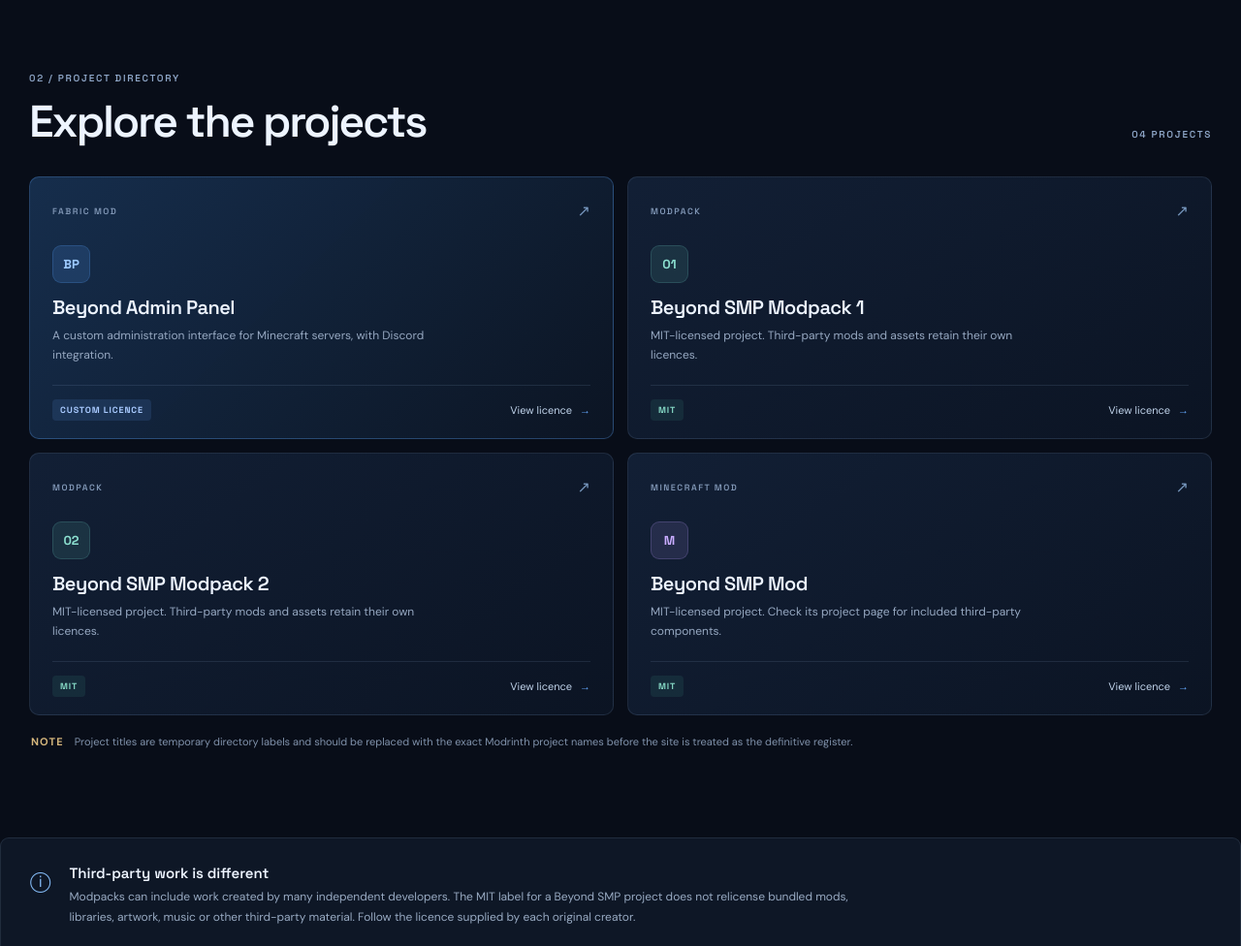
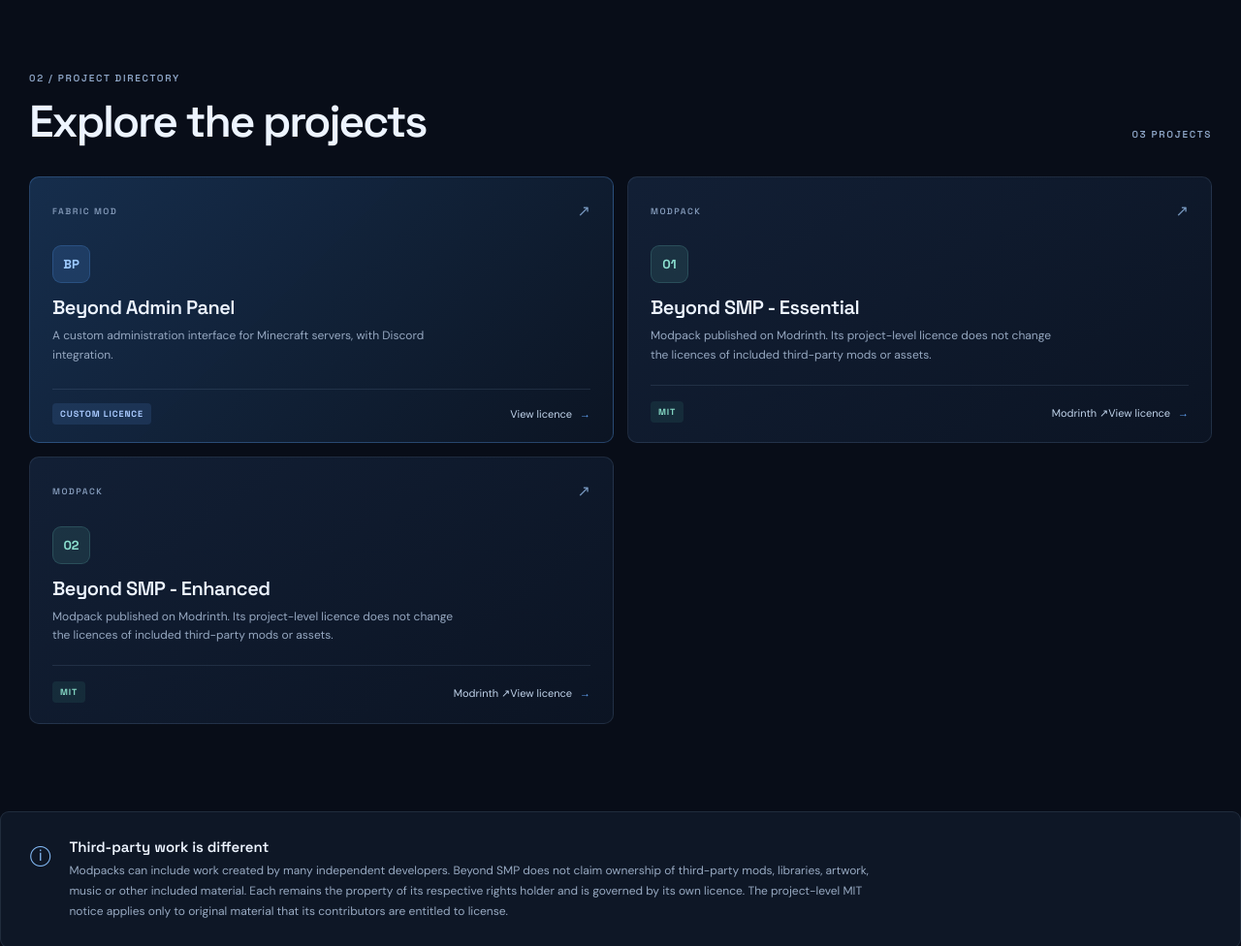
Before and after one commit to hmerr24-ui/Beyond-SMP-Licensing, a plain HTML site: page index.html in a window 1280 px wide. Shown: the part 1120-2096 px from the top of the page at 97% size. Drawn offline with Linux system fonts and the light colour scheme.

Commit message:
Update project directory and Modrinth links

```diff
--- a/index.html
+++ b/index.html
@@ -42,42 +42,16 @@
     </section>
 
     <section class="projects section" id="projects">
-      <div class="section-heading"><div><div class="section-kicker">02 / PROJECT DIRECTORY</div><h2>Explore the projects</h2></div><span class="section-count">04 PROJECTS</span></div>
+      <div class="section-heading"><div><div class="section-kicker">02 / PROJECT DIRECTORY</div><h2>Explore the projects</h2></div><span class="section-count">03 PROJECTS</span></div>
       <div class="project-grid">
-        <article class="project-card project-featured">
-          <div class="card-top"><span class="project-type">FABRIC MOD</span><span class="card-arrow">↗</span></div>
-          <div class="project-icon icon-panel">BP</div>
-          <h3>Beyond Admin Panel</h3>
-          <p>A custom administration interface for Minecraft servers, with Discord integration.</p>
-          <div class="card-bottom"><span class="license-pill custom-pill">CUSTOM LICENCE</span><a href="licenses/beyond-admin-panel.html">View licence <span>→</span></a></div>
-        </article>
-        <article class="project-card">
-          <div class="card-top"><span class="project-type">MODPACK</span><span class="card-arrow">↗</span></div>
-          <div class="project-icon icon-pack">01</div>
-          <h3>Beyond SMP Modpack 1</h3>
-          <p>MIT-licensed project. Third-party mods and assets retain their own licences.</p>
-          <div class="card-bottom"><span class="license-pill mit-pill">MIT</span><a href="licenses/mit.html">View licence <span>→</span></a></div>
-        </article>
-        <article class="project-card">
-          <div class="card-top"><span class="project-type">MODPACK</span><span class="card-arrow">↗</span></div>
-          <div class="project-icon icon-pack">02</div>
-          <h3>Beyond SMP Modpack 2</h3>
-          <p>MIT-licensed project. Third-party mods and assets retain their own licences.</p>
-          <div class="card-bottom"><span class="license-pill mit-pill">MIT</span><a href="licenses/mit.html">View licence <span>→</span></a></div>
-        </article>
-        <article class="project-card">
-          <div class="card-top"><span class="project-type">MINECRAFT MOD</span><span class="card-arrow">↗</span></div>
-          <div class="project-icon icon-mod">M</div>
-          <h3>Beyond SMP Mod</h3>
-          <p>MIT-licensed project. Check its project page for included third-party components.</p>
-          <div class="card-bottom"><span class="license-pill mit-pill">MIT</span><a href="licenses/mit.html">View licence <span>→</span></a></div>
-        </article>
+        <article class="project-card project-featured"><div class="card-top"><span class="project-type">FABRIC MOD</span><span class="card-arrow">↗</span></div><div class="project-icon icon-panel">BP</div><h3>Beyond Admin Panel</h3><p>A custom administration interface for Minecraft servers, with Discord integration.</p><div class="card-bottom"><span class="license-pill custom-pill">CUSTOM LICENCE</span><a href="licenses/beyond-admin-panel.html">View licence <span>→</span></a></div></article>
+        <article class="project-card"><div class="card-top"><span class="project-type">MODPACK</span><span class="card-arrow">↗</span></div><div class="project-icon icon-pack">01</div><h3>Beyond SMP - Essential</h3><p>Modpack published on Modrinth. Its project-level licence does not change the licences of included third-party mods or assets.</p><div class="card-bottom"><span class="license-pill mit-pill">MIT</span><span class="card-links"><a href="https://modrinth.com/project/3cPMEFls" target="_blank" rel="noopener noreferrer">Modrinth ↗</a><a href="licenses/mit.html">View licence <span>→</span></a></span></div></article>
+        <article class="project-card"><div class="card-top"><span class="project-type">MODPACK</span><span class="card-arrow">↗</span></div><div class="project-icon icon-pack">02</div><h3>Beyond SMP - Enhanced</h3><p>Modpack published on Modrinth. Its project-level licence does not change the licences of included third-party mods or assets.</p><div class="card-bottom"><span class="license-pill mit-pill">MIT</span><span class="card-links"><a href="https://modrinth.com/project/Sr3T4kPq" target="_blank" rel="noopener noreferrer">Modrinth ↗</a><a href="licenses/mit.html">View licence <span>→</span></a></span></div></article>
       </div>
-      <p class="directory-note"><span>NOTE</span> Project titles are temporary directory labels and should be replaced with the exact Modrinth project names before the site is treated as the definitive register.</p>
     </section>
 
     <section class="notice section">
-      <div class="notice-symbol">ⓘ</div><div><h3>Third-party work is different</h3><p>Modpacks can include work created by many independent developers. The MIT label for a Beyond SMP project does not relicense bundled mods, libraries, artwork, music or other third-party material. Follow the licence supplied by each original creator.</p></div>
+      <div class="notice-symbol">ⓘ</div><div><h3>Third-party work is different</h3><p>Modpacks can include work created by many independent developers. Beyond SMP does not claim ownership of third-party mods, libraries, artwork, music or other included material. Each remains the property of its respective rights holder and is governed by its own licence. The project-level MIT notice applies only to original material that its contributors are entitled to license.</p></div>
     </section>
 
     <section class="contact section" id="contact">
@@ -86,7 +60,7 @@
     </section>
   </main>
 
-  <footer class="site-footer"><a class="brand footer-brand" href="#top"><span class="brand-mark">B</span><span>BEYOND SMP <i>／ LICENSING</i></span></a><span>© <span id="year">2026</span> Beyond SMP. Project rights remain with their respective rights holders.</span><a href="#top">BACK TO TOP ↑</a></footer>
+  <footer class="site-footer"><a class="brand footer-brand" href="#top"><span class="brand-mark">B</span><span>BEYOND SMP <i>／ LICENSING</i></span></a><span>Licensing information published at beyond-smp.com · Third-party rights remain with their respective holders.</span><a href="#top">BACK TO TOP ↑</a></footer>
   <script src="script.js"></script>
 </body>
 </html>
```
